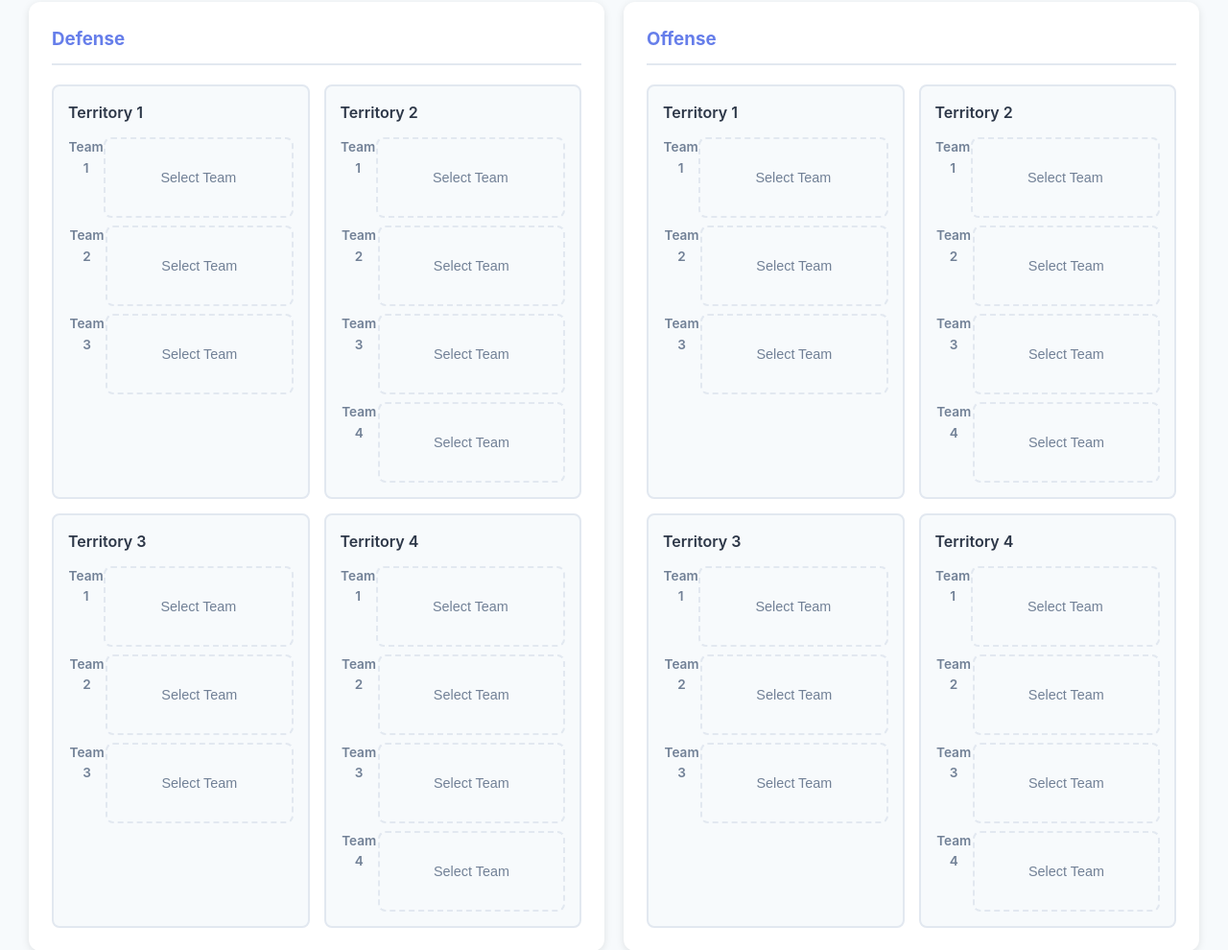
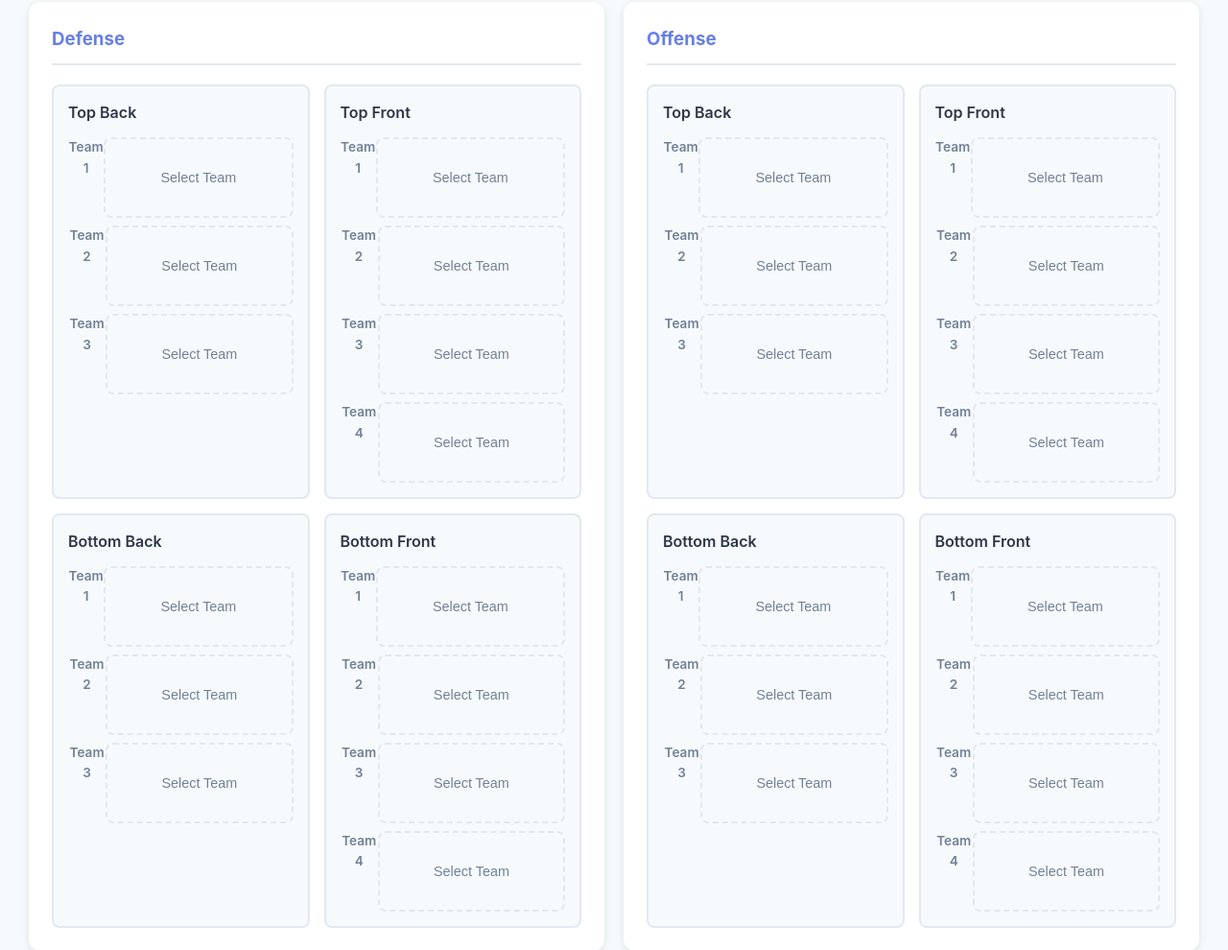
Before and after one commit to iAMiiTzz/swgoh_planner, a PHP site: page /gac.php in a window 1280 px wide. Shown: the part 389-1379 px from the top of the page at 96% size. Run offline with PHP 8.4, Linux system fonts and the light colour scheme; the visitor is signed in with stand-in values (Sample User, id 1).

Commit message:
Rename defense territories: Territory 1->Top Back, Territory 2->Top Front, Territory 3->Bottom Back, Territory 4->Bottom Front

```diff
--- a/php/gac.php
+++ b/php/gac.php
@@ -125,20 +125,20 @@ const GAC_CONFIG = {
             maxSquadTeams: 11,
             maxFleetTeams: 3,
             territories: [
-                { name: 'Territory 1', maxTeams: 3 },
-                { name: 'Territory 2', maxTeams: 4 },
-                { name: 'Territory 3', maxTeams: 3 },
-                { name: 'Territory 4', maxTeams: 4 }
+                { name: 'Top Back', maxTeams: 3 },
+                { name: 'Top Front', maxTeams: 4 },
+                { name: 'Bottom Back', maxTeams: 3 },
+                { name: 'Bottom Front', maxTeams: 4 }
             ]
         },
         '3v3': {
             maxSquadTeams: 15,
             maxFleetTeams: 3,
             territories: [
-                { name: 'Territory 1', maxTeams: 3 },
-                { name: 'Territory 2', maxTeams: 5 },
-                { name: 'Territory 3', maxTeams: 5 },
-                { name: 'Territory 4', maxTeams: 5 }
+                { name: 'Top Back', maxTeams: 3 },
+                { name: 'Top Front', maxTeams: 5 },
+                { name: 'Bottom Back', maxTeams: 5 },
+                { name: 'Bottom Front', maxTeams: 5 }
             ]
         }
     },
@@ -147,20 +147,20 @@ const GAC_CONFIG = {
             maxSquadTeams: 9,
             maxFleetTeams: 2,
             territories: [
-                { name: 'Territory 1', maxTeams: 2 },
-                { name: 'Territory 2', maxTeams: 3 },
-                { name: 'Territory 3', maxTeams: 3 },
-                { name: 'Territory 4', maxTeams: 3 }
+                { name: 'Top Back', maxTeams: 2 },
+                { name: 'Top Front', maxTeams: 3 },
+                { name: 'Bottom Back', maxTeams: 3 },
+                { name: 'Bottom Front', maxTeams: 3 }
             ]
         },
         '3v3': {
             maxSquadTeams: 13,
             maxFleetTeams: 2,
             territories: [
-                { name: 'Territory 1', maxTeams: 2 },
-                { name: 'Territory 2', maxTeams: 4 },
-                { name: 'Territory 3', maxTeams: 5 },
-                { name: 'Territory 4', maxTeams: 4 }
+                { name: 'Top Back', maxTeams: 2 },
+                { name: 'Top Front', maxTeams: 4 },
+                { name: 'Bottom Back', maxTeams: 5 },
+                { name: 'Bottom Front', maxTeams: 4 }
             ]
         }
     },
@@ -169,20 +169,20 @@ const GAC_CONFIG = {
             maxSquadTeams: 7,
             maxFleetTeams: 2,
             territories: [
-                { name: 'Territory 1', maxTeams: 2 },
-                { name: 'Territory 2', maxTeams: 3 },
-                { name: 'Territory 3', maxTeams: 2 },
-                { name: 'Territory 4', maxTeams: 2 }
+                { name: 'Top Back', maxTeams: 2 },
+                { name: 'Top Front', maxTeams: 3 },
+                { name: 'Bottom Back', maxTeams: 2 },
+                { name: 'Bottom Front', maxTeams: 2 }
             ]
         },
         '3v3': {
             maxSquadTeams: 10,
             maxFleetTeams: 2,
             territories: [
-                { name: 'Territory 1', maxTeams: 2 },
-                { name: 'Territory 2', maxTeams: 3 },
-                { name: 'Territory 3', maxTeams: 4 },
-                { name: 'Territory 4', maxTeams: 3 }
+                { name: 'Top Back', maxTeams: 2 },
+                { name: 'Top Front', maxTeams: 3 },
+                { name: 'Bottom Back', maxTeams: 4 },
+                { name: 'Bottom Front', maxTeams: 3 }
             ]
         }
     },
@@ -191,20 +191,20 @@ const GAC_CONFIG = {
             maxSquadTeams: 5,
             maxFleetTeams: 1,
             territories: [
-                { name: 'Territory 1', maxTeams: 1 },
-                { name: 'Territory 2', maxTeams: 2 },
-                { name: 'Territory 3', maxTeams: 1 },
-                { name: 'Territory 4', maxTeams: 2 }
+                { name: 'Top Back', maxTeams: 1 },
+                { name: 'Top Front', maxTeams: 2 },
+                { name: 'Bottom Back', maxTeams: 1 },
+                { name: 'Bottom Front', maxTeams: 2 }
             ]
         },
         '3v3': {
             maxSquadTeams: 7,
             maxFleetTeams: 1,
             territories: [
-                { name: 'Territory 1', maxTeams: 1 },
-                { name: 'Territory 2', maxTeams: 2 },
-                { name: 'Territory 3', maxTeams: 3 },
-                { name: 'Territory 4', maxTeams: 2 }
+                { name: 'Top Back', maxTeams: 1 },
+                { name: 'Top Front', maxTeams: 2 },
+                { name: 'Bottom Back', maxTeams: 3 },
+                { name: 'Bottom Front', maxTeams: 2 }
             ]
         }
     },
@@ -213,20 +213,20 @@ const GAC_CONFIG = {
             maxSquadTeams: 3,
             maxFleetTeams: 1,
             territories: [
-                { name: 'Territory 1', maxTeams: 1 },
-                { name: 'Territory 2', maxTeams: 1 },
-                { name: 'Territory 3', maxTeams: 1 },
-                { name: 'Territory 4', maxTeams: 1 }
+                { name: 'Top Back', maxTeams: 1 },
+                { name: 'Top Front', maxTeams: 1 },
+                { name: 'Bottom Back', maxTeams: 1 },
+                { name: 'Bottom Front', maxTeams: 1 }
             ]
         },
         '3v3': {
             maxSquadTeams: 3,
             maxFleetTeams: 1,
             territories: [
-                { name: 'Territory 1', maxTeams: 1 },
-                { name: 'Territory 2', maxTeams: 1 },
-                { name: 'Territory 3', maxTeams: 1 },
-                { name: 'Territory 4', maxTeams: 1 }
+                { name: 'Top Back', maxTeams: 1 },
+                { name: 'Top Front', maxTeams: 1 },
+                { name: 'Bottom Back', maxTeams: 1 },
+                { name: 'Bottom Front', maxTeams: 1 }
             ]
         }
     }
```
